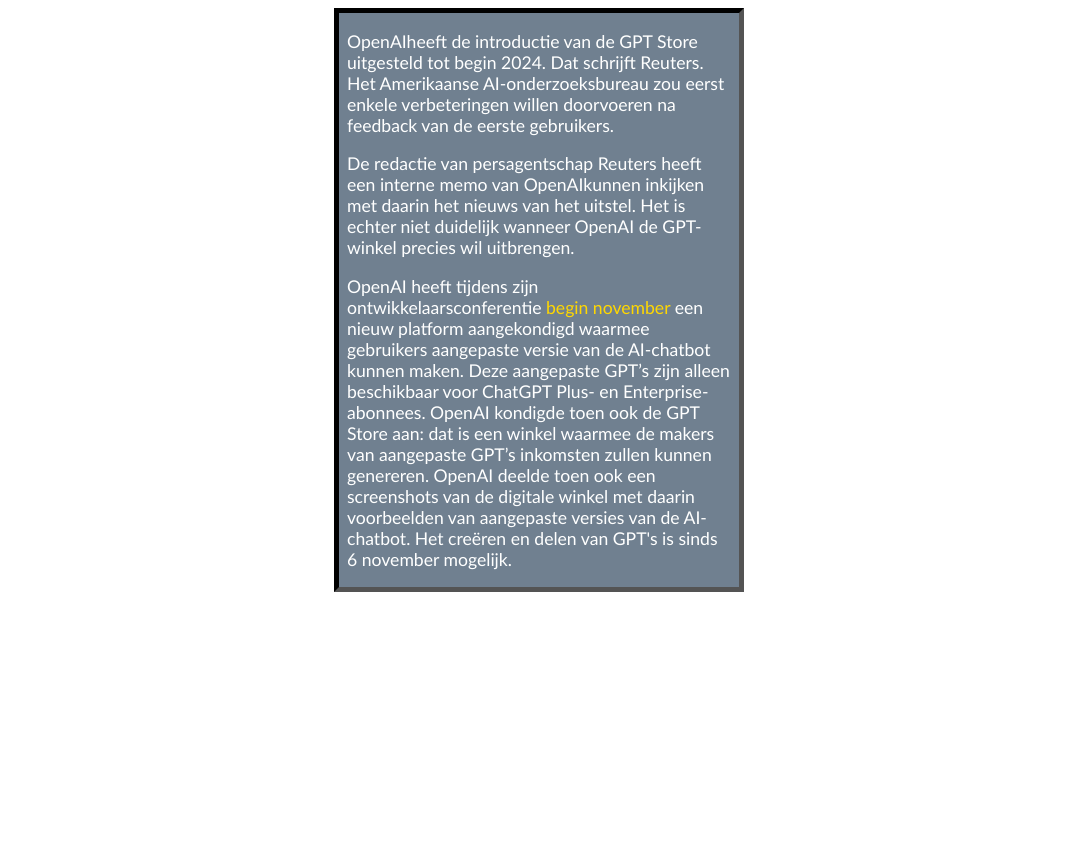
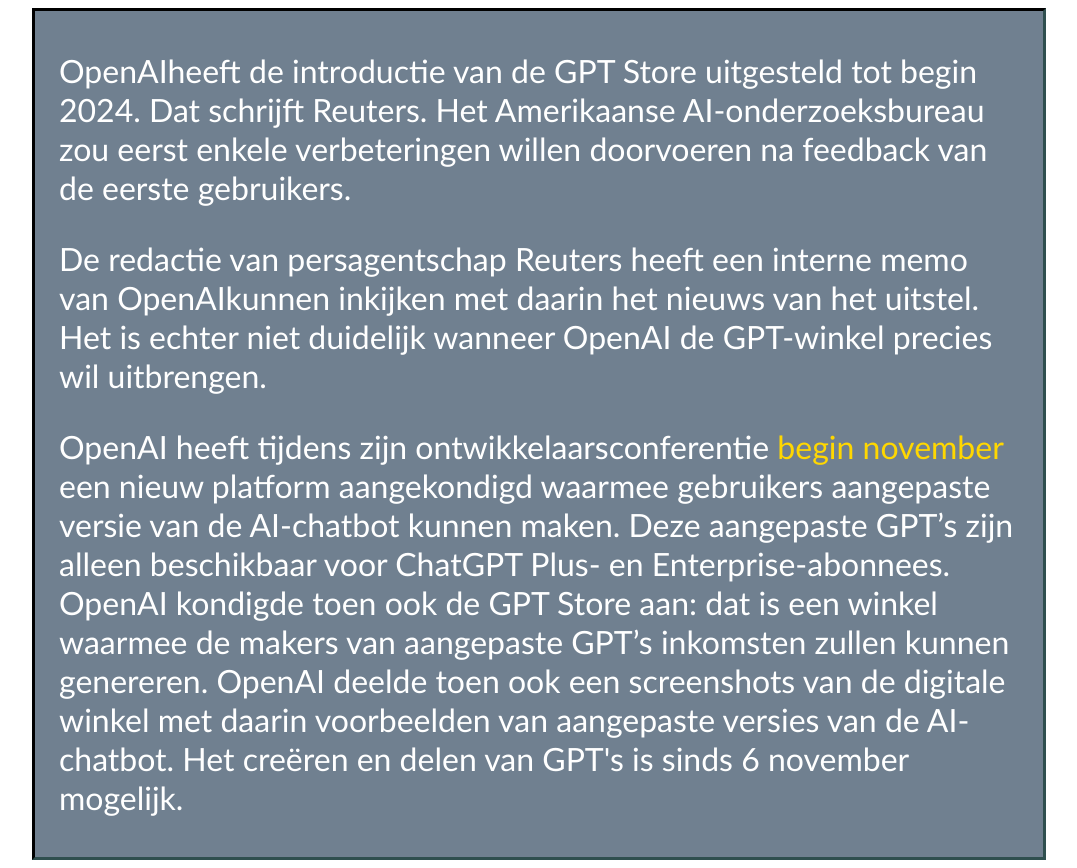
Before and after one commit to reposman33/hottext, an Angular app: page / in a window 1280 px wide. Shown: the whole page, without its empty margins (101-1178 px from the left). Before the commit the page ends 800 px from the top, so only its background shows below. Built offline with nearby package versions, Linux system fonts and the light colour scheme.

Commit message:
text styling.

```diff
--- a/src/app/components/hottext/dynamictext.component.scss
+++ b/src/app/components/hottext/dynamictext.component.scss
@@ -1,14 +1,14 @@
 :host {
   background-color: slategray;
-  border: 5px black inset;
+  border: 3px darkslategrey inset;
   color: white;
   display: flex;
   font-family: "Gill Sans", "Gill Sans MT", Calibri, "Trebuchet MS", sans-serif;
-  font-size: 1.1rem;
+  font-size: 2rem;
   margin: 0 auto;
-  max-width: 30vw;
+  max-width: 75vw;
   overflow-y: auto;
-  padding: 0 0.5rem;
+  padding: 0.5rem 1.5rem;
 }
 
 :host ::ng-deep a {
```
